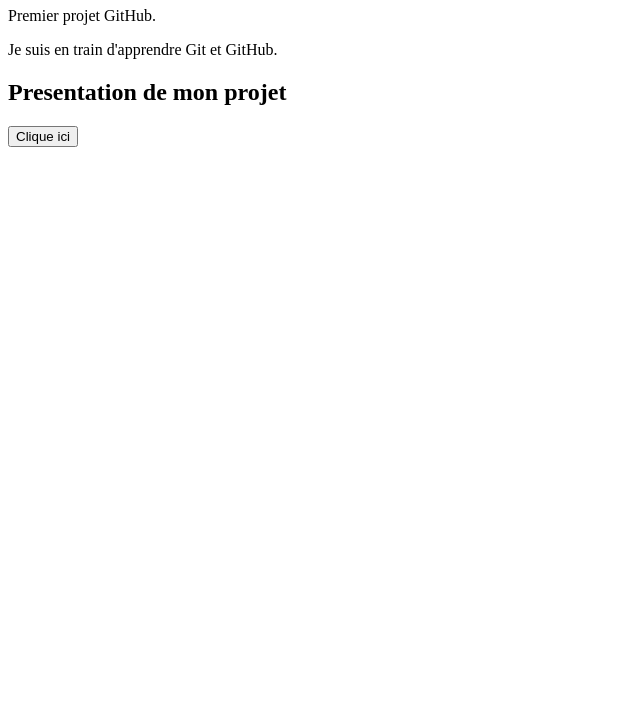
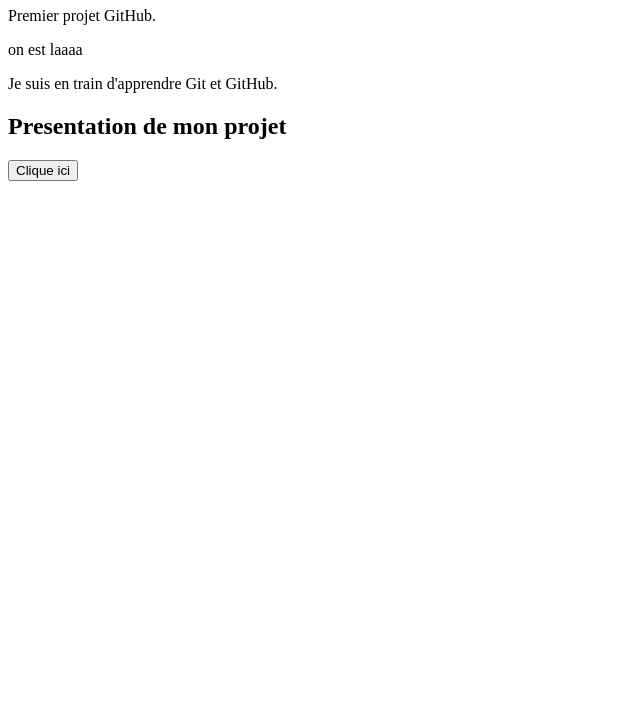
Before and after one commit to azouaouthafrara-17/qualite-de-code, a plain HTML site: page index.html in a window 1280 px wide. Shown: the part 73-800 px from the top of the page, without its empty margins (0-640 px from the left). Drawn offline with Linux system fonts and the light colour scheme.

Commit message:
Ajout d'une fonctionnalité

```diff
--- a/index.html
+++ b/index.html
@@ -6,6 +6,7 @@
 <body>
     <h1>Bienvenue sur mon site</h1>
     <p>Premier projet GitHub.</p>
+    <p> on est laaaa</p>
     <p>Je suis en train d'apprendre Git et GitHub.</p>
 <h2>Presentation de mon projet</h2>
 <button onclick="alert('Bienvenue !')">Clique ici</button>
```
